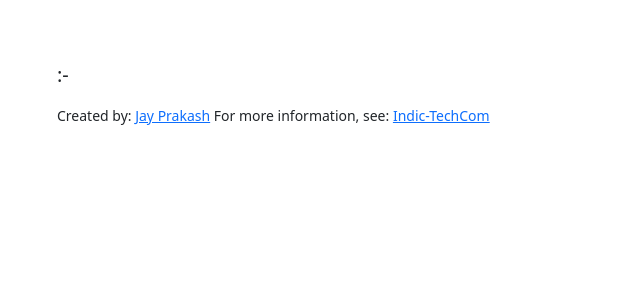
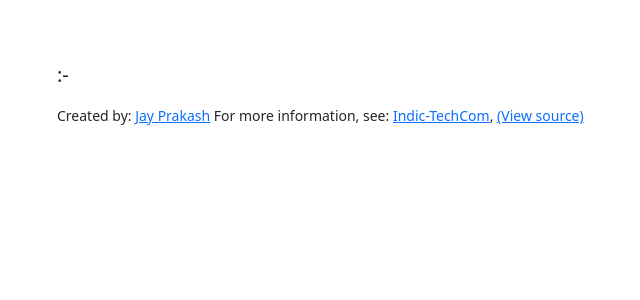
Before and after one commit to Jayprakash-SE/imagebulk, a Flask app: template templates/index.html in a window 1280 px wide. Shown: the part 401-701 px from the top of the page, without its empty margins (25-665 px from the left). Run offline with Flask 2, Linux system fonts and the light colour scheme; the template is opened without the code that fills it, so the values that code supplies are empty; some libraries are stand-ins or nearby versions.

Commit message:
Added source link (#5)

```diff
--- a/templates/index.html
+++ b/templates/index.html
@@ -37,6 +37,6 @@
     <p style="font-size: 12px;">{{ _('notes-2') }}</p>
     <p>
         <small> Created by: <a href="https://meta.wikimedia.org/wiki/User:Jayprakash12345"> Jay Prakash</a>
-        For more information, see: <a href="https://meta.wikimedia.org/wiki/Indic-TechCom">Indic-TechCom</a> </small>
+        For more information, see: <a href="https://meta.wikimedia.org/wiki/Indic-TechCom">Indic-TechCom</a>, <a href="https://github.com/Jayprakash-SE/imagebulk"> (View source) </a></small>
     </p>
 {% endblock %}
```
